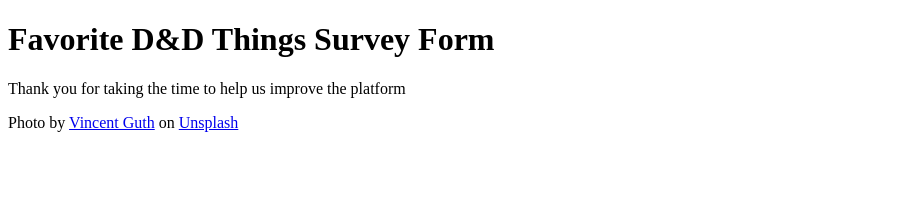
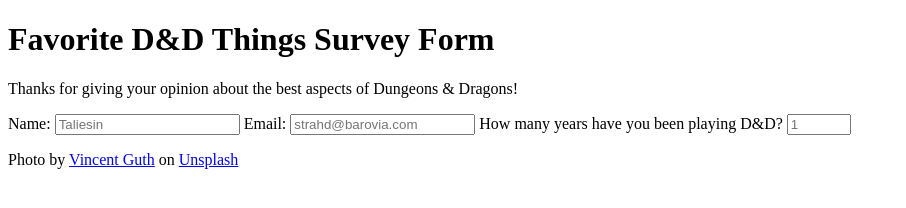
Before and after one commit to chaoticmewtral/survey-form, a plain HTML site: page index.html in a window 1280 px wide. Shown: the whole page, without its empty margins (0-906 px from the left). Drawn offline with Linux system fonts and the light colour scheme.

Commit message:
Add to files

```diff
--- a/index.html
+++ b/index.html
@@ -9,10 +9,12 @@
 </head>
 <body>
     <h1 id="title">Favorite D&amp;D Things Survey Form</h1>
-    <p id="description">Thank you for taking the time to help us improve the platform</p>
+    <p id="description">Thanks for giving your opinion about the best aspects of Dungeons &amp; Dragons!</p>
     <main>
-        <form action="">
-
+        <form id="survey-form">
+            <label for="name" id="name-label">Name: <input type="text" name="name" id="name" required placeholder="Taliesin"></label>
+            <label for="email" id="email-label">Email: <input type="email" name="email" id="email" required placeholder="strahd@barovia.com"></label>
+            <label for="number" id="number-label">How many years have you been playing D&amp;D? <input type="number" name="number" id="number" min="0" max="120" placeholder="1"></label>
         </form>
     </main>
     <footer>
```
